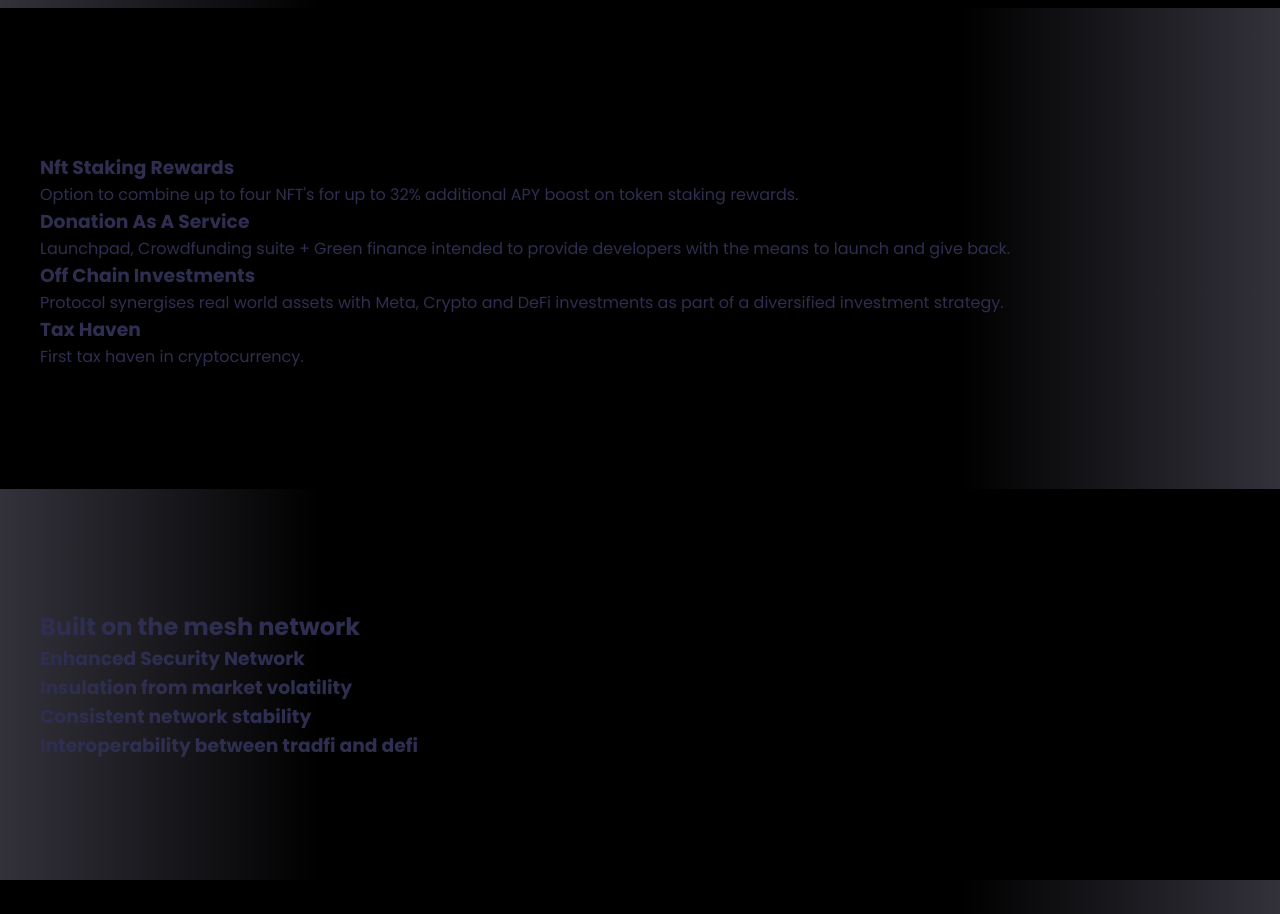
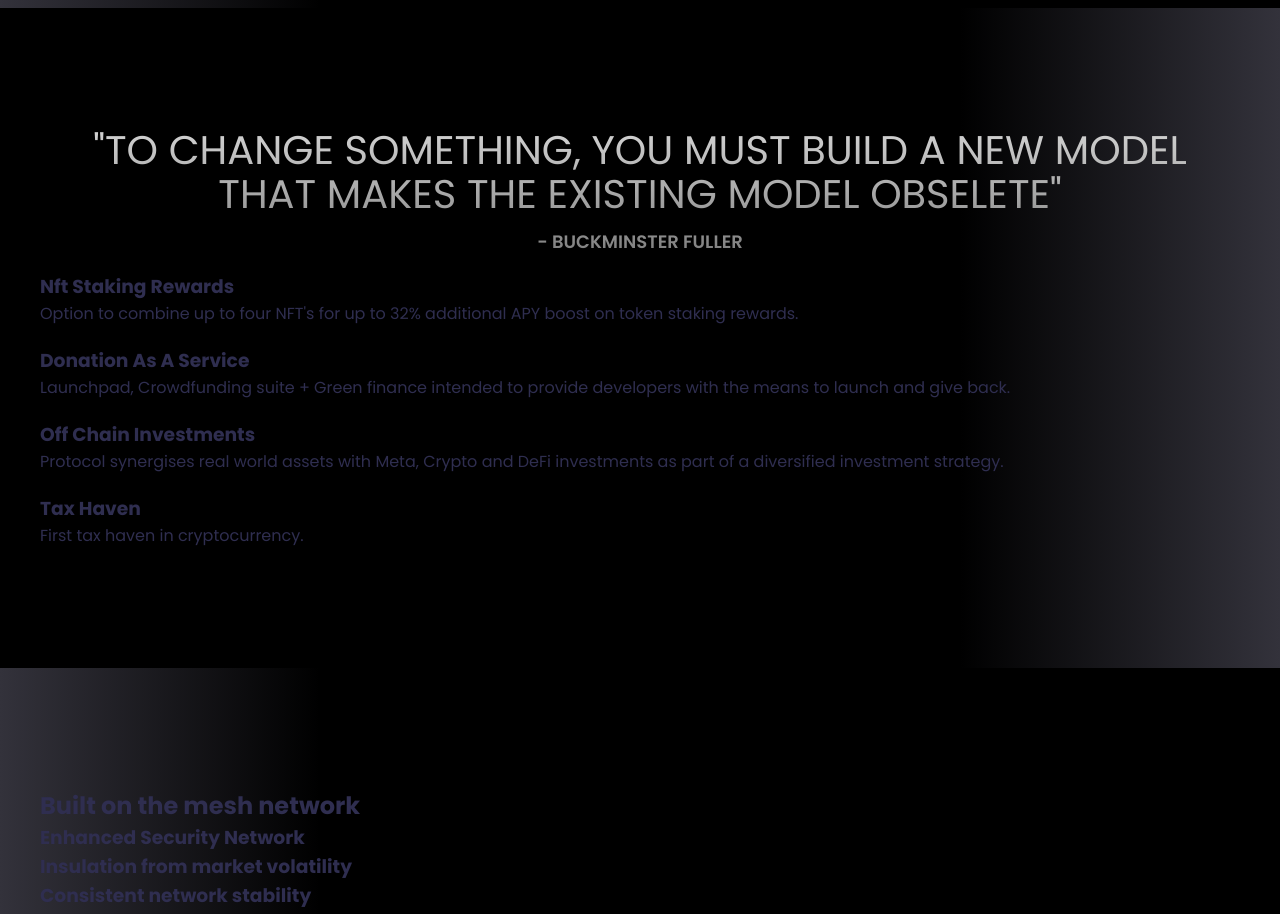
Before and after one commit to ElliotWood13/defi-landing-page, a React (Create React App) app: page / in a window 1280 px wide. Shown: the part 980-1894 px from the top of the page. Built offline with nearby package versions, Linux system fonts and the light colour scheme.

Commit message:
Styled blockquote element

```diff
--- /dev/null
+++ b/src/components/organisms/defiSection/defiSection.css
@@ -0,0 +1,31 @@
+.container {
+    /* background-color: red; */
+}
+
+.grid {
+    display: grid;
+    grid-template-columns: repeat(1, auto);
+    grid-template-rows: repeat(5, auto);
+    grid-gap: 20px;
+    /* grid-template-areas: "quote", "circle", "circle", "circle", "circle"; */
+}
+
+.blockquote {
+    background: linear-gradient(to bottom, lightgray, gray);
+    -webkit-background-clip: text;
+    -webkit-text-fill-color: transparent;
+
+    font-size: 40px;
+    text-align: center;
+    text-transform: uppercase;
+    line-height: 1.1;
+    margin: 0 20px;
+}
+
+.blockquote__name {
+    color: blue;
+    display: block;
+    font-size: 18px;
+    font-weight: 600;
+    margin-top: 16px;
+}
--- a/src/components/organisms/defiSection/defiSection.jsx
+++ b/src/components/organisms/defiSection/defiSection.jsx
@@ -2,20 +2,37 @@ import React from 'react'
 import { Section } from '../../layouts/section'
 import { gradient } from '../../../design'
 
+import './defiSection.css'
+
+// TODO: Create grid layout
+// TODO: Assign grid placement
+/* TODO: Responsiveness
+  sm - stacked 1 col, quote on top
+  md - stacked, quote on top, 2 cols for circles
+  lg - 3 cols, quote in middle, 2 rows for circles
+*/
+// TODO: Style circles
+// TODO: Create circle component
+
 export const DefiSection = React.forwardRef((props, ref) => {
   return (
     <Section ref={ref} background={gradient.blackGrey}>
-        <blockquote>
+      <div className="container">
+        <div className="grid">
+
+          <blockquote className="blockquote">
             "To change something, you must build a new model that makes the
-          existing model obselete" <span>- Buckminster Fuller</span>
+            existing model obselete" <span className="blockquote__name">- Buckminster Fuller</span>
           </blockquote>
-        <div>
-          <h3>Nft Staking Rewards</h3>
-          <p>
+
+          <div className="circle">
+            <h3 className="circle__header">Nft Staking Rewards</h3>
+            <p className="circle__text">
               Option to combine up to four NFT's for up to 32% additional APY
               boost on token staking rewards.
             </p>
           </div>
+
           <div>
             <h3>Donation As A Service</h3>
             <p>
@@ -34,6 +51,9 @@ export const DefiSection = React.forwardRef((props, ref) => {
             <h3>Tax Haven</h3>
             <p>First tax haven in cryptocurrency.</p>
           </div>
+
+        </div>
+      </div>
     </Section>
   )
 })
```
Lines whose indentation alone changed are shown as unchanged.
